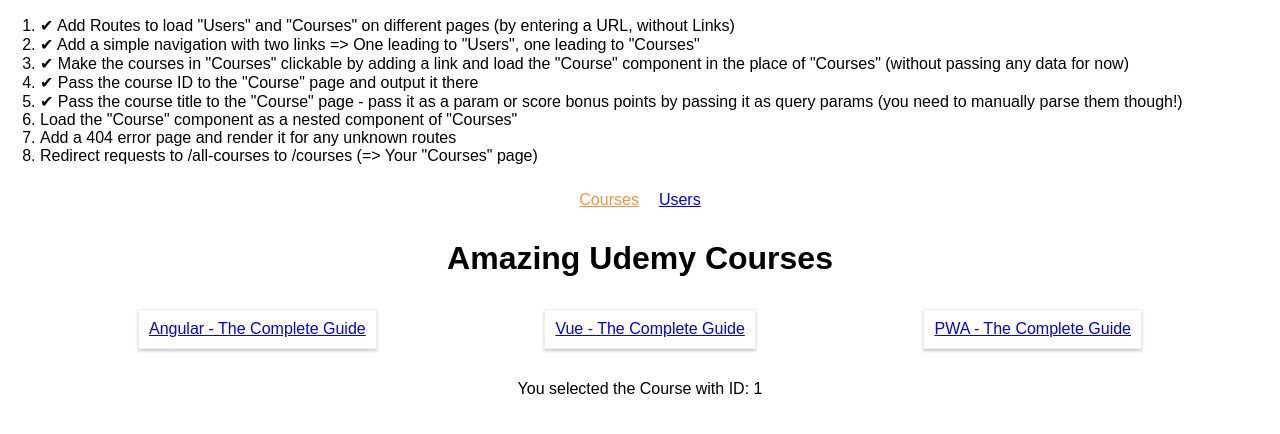
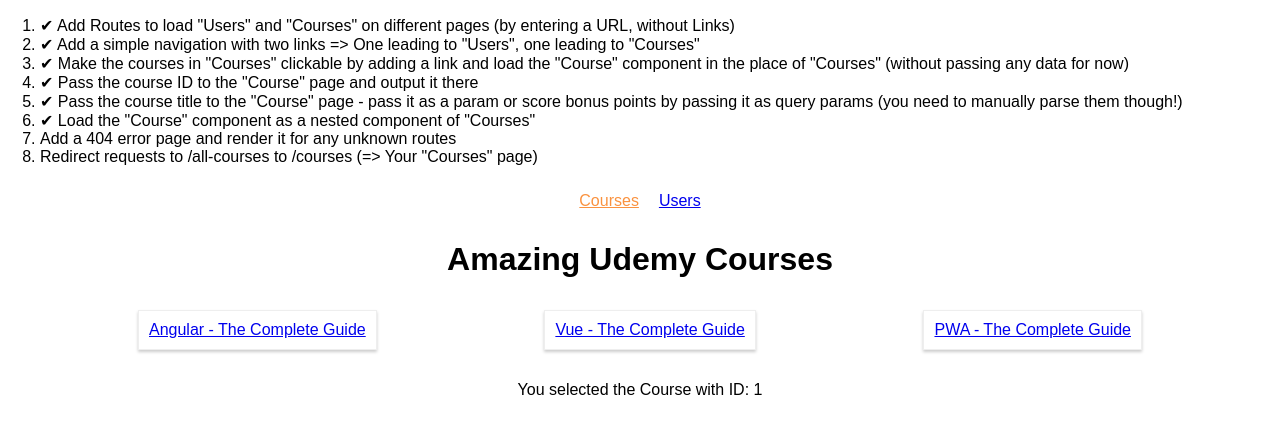
Before and after one commit to W3AI/max-routing-project, a React (Create React App) app: page /courses/1 in a window 1280 px wide. Shown: the top 434 px of the page. Built offline with nearby package versions, Linux system fonts and the light colour scheme.

Commit message:
marked task 6 done

```diff
--- a/src/App.js
+++ b/src/App.js
@@ -15,7 +15,7 @@
                     <li>&#10004; Make the courses in "Courses" clickable by adding a link and load the "Course" component in the place of "Courses" (without passing any data for now)</li>
                     <li>&#10004; Pass the course ID to the "Course" page and output it there</li>
                     <li>&#10004; Pass the course title to the "Course" page - pass it as a param or score bonus points by passing it as query params (you need to manually parse them though!)</li>
-                    <li>Load the "Course" component as a nested component of "Courses"</li>
+                    <li>&#10004; Load the "Course" component as a nested component of "Courses"</li>
                     <li>Add a 404 error page and render it for any unknown routes</li>
                     <li>Redirect requests to /all-courses to /courses (=> Your "Courses" page)</li>
                 </ol>
--- a/src/containers/Course/Course.js
+++ b/src/containers/Course/Course.js
@@ -14,7 +14,7 @@
     }
 
     parseQueryParams () {
-        console.log(this.props);
+        // console.log(this.props);
         const query = new URLSearchParams(this.props.location.search);
         for (let param of query.entries()) {
             // console.log(param);
```
